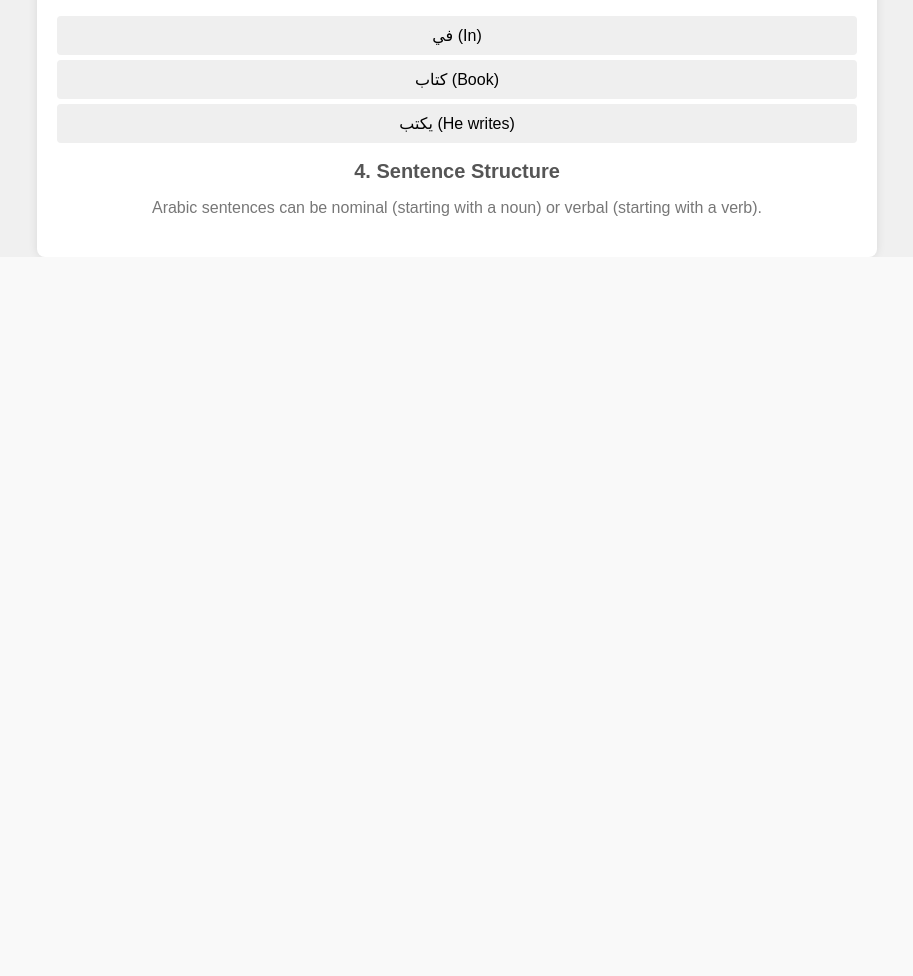
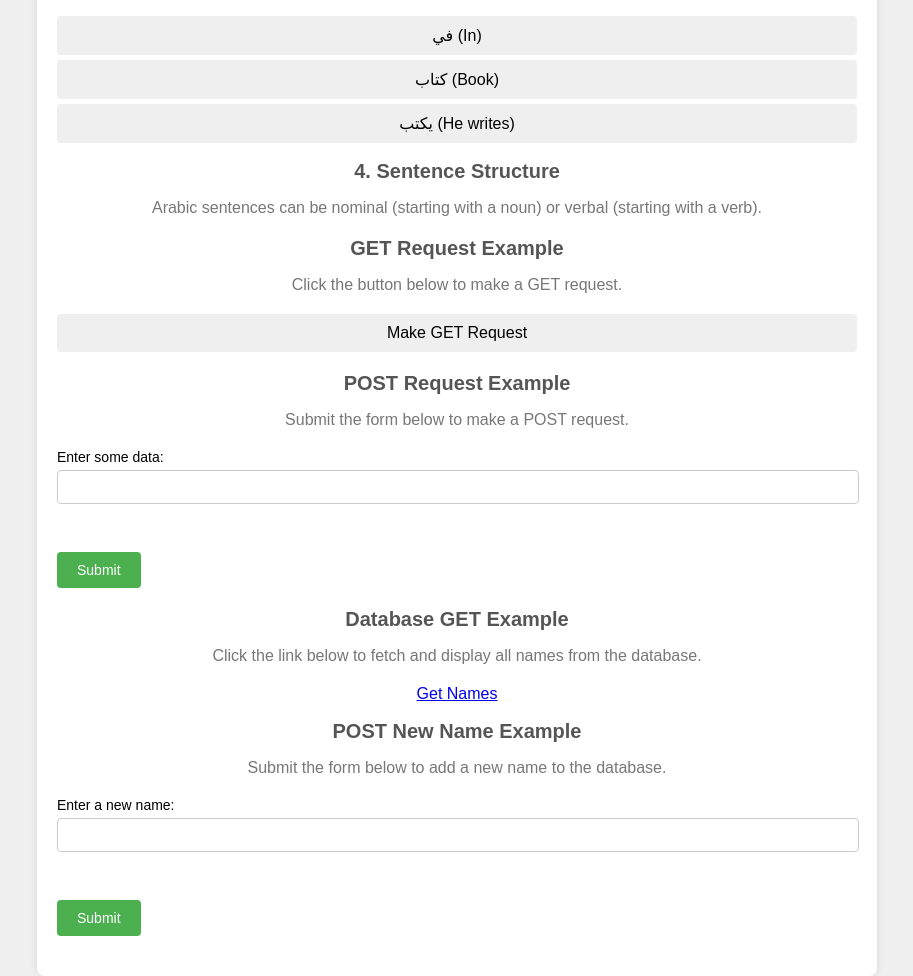
Before and after one commit to salmansheikhutk/copilot_project, a Flask app: page / in a window 1280 px wide. Shown: the part 863-1839 px from the top of the page, without its empty margins (183-1096 px from the left). Before the commit the page ends 1120 px from the top, so only its background shows below. Run offline with Flask 3, Linux system fonts and the light colour scheme; some libraries are stand-ins or nearby versions.

Commit message:
added flask examples

```diff
--- a/app.py
+++ b/app.py
@@ -1,12 +1,75 @@
-from flask import Flask, render_template
+from flask import Flask, render_template, request
+import psycopg2
+import os
+from dotenv import load_dotenv
+
+# Load environment variables from the .env file
+load_dotenv()
 
 app = Flask(__name__)
+
+def get_db_connection():
+    # Establish a connection to the PostgreSQL database using environment variables
+    conn = psycopg2.connect(
+        host=os.getenv('DB_HOST'),
+        database=os.getenv('DB_NAME'),
+        user=os.getenv('DB_USER'),
+        password=os.getenv('DB_PASSWORD')
+    )
+    return conn
 
 @app.route('/')
 def arabic_grammar():
     # Render the HTML template for Arabic grammar basics
     return render_template('arabic_grammar.html')
 
+@app.route('/get_example', methods=['GET'])
+def get_example():
+    # Handle GET request
+    return "This is a GET request example."
+
+@app.route('/post_example', methods=['POST'])
+def post_example():
+    # Handle POST request
+    data = request.form['data']
+    return f"Received POST request with data: {data}"
+
+@app.route('/get_names', methods=['GET'])
+def get_names():
+    # Connect to the database
+    conn = get_db_connection()
+    cur = conn.cursor()
+
+    # Execute a query to fetch all values in the 'name' column
+    cur.execute('SELECT name FROM test_table')
+    names = cur.fetchall()
+
+    # Close the cursor and connection
+    cur.close()
+    conn.close()
+
+    # Render the HTML template with the fetched names
+    return render_template('arabic_grammar.html', names=names)
+
+@app.route('/post_name', methods=['POST'])
+def post_name():
+    # Handle POST request to add a new name to the database
+    new_name = request.form['newName']
+
+    # Connect to the database
+    conn = get_db_connection()
+    cur = conn.cursor()
+
+    # Insert the new name into the 'name' column
+    cur.execute('INSERT INTO test_table (name) VALUES (%s)', (new_name,))
+    conn.commit()
+
+    # Close the cursor and connection
+    cur.close()
+    conn.close()
+
+    return f"Added new name: {new_name}"
+
 if __name__ == '__main__':
     # Run the Flask application in debug mode
     app.run(debug=True)
--- a/static/script.js
+++ b/static/script.js
@@ -25,3 +25,57 @@ function checkAnswer(button, isCorrect) {
     const buttons = button.parentElement.querySelectorAll('button');
     buttons.forEach(btn => btn.disabled = true);
 }
+
+/**
+ * Function to make a GET request to the server.
+ * This function is triggered when the "Make GET Request" button is clicked.
+ */
+function makeGetRequest() {
+    fetch('/get_example')
+        .then(response => response.text())
+        .then(data => {
+            // Display the response data in the paragraph with id "getResponse"
+            document.getElementById('getResponse').innerText = data;
+        })
+        .catch(error => console.error('Error:', error));
+}
+
+/**
+ * Function to handle the POST request form submission.
+ * This function is triggered when the form with id "postForm" is submitted.
+ */
+document.getElementById('postForm').addEventListener('submit', function(event) {
+    event.preventDefault(); // Prevent the default form submission
+
+    const formData = new FormData(this);
+    fetch('/post_example', {
+        method: 'POST',
+        body: formData
+    })
+    .then(response => response.text())
+    .then(data => {
+        // Display the response data in the paragraph with id "postResponse"
+        document.getElementById('postResponse').innerText = data;
+    })
+    .catch(error => console.error('Error:', error));
+});
+
+/**
+ * Function to handle the POST request form submission for adding a new name.
+ * This function is triggered when the form with id "postNameForm" is submitted.
+ */
+document.getElementById('postNameForm').addEventListener('submit', function(event) {
+    event.preventDefault(); // Prevent the default form submission
+
+    const formData = new FormData(this);
+    fetch('/post_name', {
+        method: 'POST',
+        body: formData
+    })
+    .then(response => response.text())
+    .then(data => {
+        // Display the response data in the paragraph with id "postNameResponse"
+        document.getElementById('postNameResponse').innerText = data;
+    })
+    .catch(error => console.error('Error:', error));
+});
--- a/templates/arabic_grammar.html
+++ b/templates/arabic_grammar.html
@@ -43,6 +43,50 @@
 
         <h2>4. Sentence Structure</h2>
         <p>Arabic sentences can be nominal (starting with a noun) or verbal (starting with a verb).</p>
+
+        <h2>GET Request Example</h2>
+        <p>Click the button below to make a GET request.</p>
+        <!-- Button to trigger the GET request -->
+        <button onclick="makeGetRequest()">Make GET Request</button>
+        <!-- Paragraph to display the response from the GET request -->
+        <p id="getResponse"></p>
+
+        <h2>POST Request Example</h2>
+        <p>Submit the form below to make a POST request.</p>
+        <!-- Form to submit data for the POST request -->
+        <form id="postForm">
+            <label for="data">Enter some data:</label>
+            <input type="text" id="data" name="data" required><br><br>
+            <input type="submit" value="Submit">
+        </form>
+        <!-- Paragraph to display the response from the POST request -->
+        <p id="postResponse"></p>
+
+        <h2>Database GET Example</h2>
+        <p>Click the link below to fetch and display all names from the database.</p>
+        <!-- Link to trigger the database GET request -->
+        <a href="{{ url_for('get_names') }}">Get Names</a>
+
+        <!-- Display the names fetched from the database -->
+        {% if names %}
+            <h2>Names List</h2>
+            <ul>
+                {% for name in names %}
+                    <li>{{ name[0] }}</li>
+                {% endfor %}
+            </ul>
+        {% endif %}
+
+        <h2>POST New Name Example</h2>
+        <p>Submit the form below to add a new name to the database.</p>
+        <!-- Form to submit a new name to the database -->
+        <form id="postNameForm">
+            <label for="newName">Enter a new name:</label>
+            <input type="text" id="newName" name="newName" required><br><br>
+            <input type="submit" value="Submit">
+        </form>
+        <!-- Paragraph to display the response from the POST request -->
+        <p id="postNameResponse"></p>
     </div>
 </body>
 </html>
```
Also changed, not shown: templates/post_example.html (added, +20 -0 lines).
